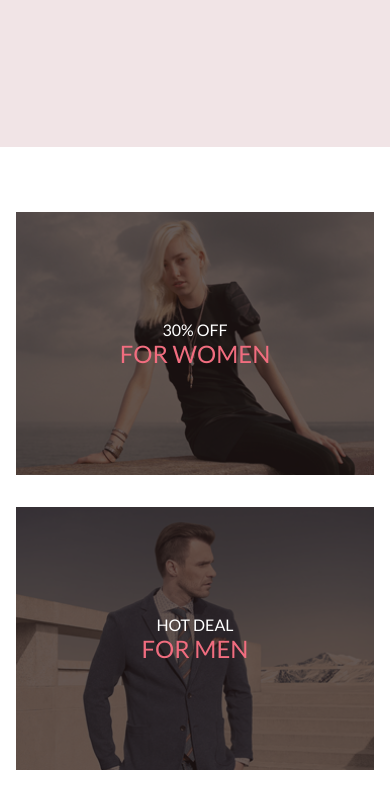
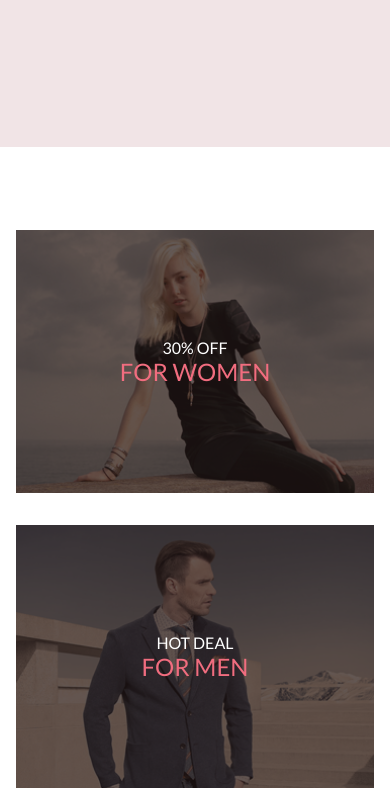
Before and after one commit to AlPoGold/HTML_CSS_Seminars_catalog, a plain HTML site: page index.html in a window 390 px wide. Shown: the part 301-1100 px from the top of the page. Drawn offline with Linux system fonts and the light colour scheme.

Commit message:
padding check

```diff
--- a/style.css
+++ b/style.css
@@ -105,7 +105,7 @@ img {
 .center{
     /* margin-left: 230px;
     margin-right: 230px; */
-    padding:0 calc(50% - 1140px/2);
+    padding:18px 0 19px calc(50% - 1140px/2);
 
 }
 
@@ -606,22 +606,22 @@ img {
 }
 @media (max-width: 1160px){
     .center {
-        padding:0 calc(50% - 1024px/2);
+        padding:18px 0 19px calc(50% - 1024px/2);
     }
     }
 @media (max-width:1024px){
     .center{
-        padding:0 calc(50% - 734px/2);
+        padding:18px 0 19px calc(50% - 734px/2) ;
     }
     }
 @media (max-width:768px){
     .center{
-        padding:0 calc(50% - 360px/2);
+        padding: 18px 0 19px calc(50% - 360px/2);
     }
     }
 @media(max-width: 359px) {
     .center {
-        padding-left: calc(50% - 320px);
+        padding: 18px 0 19px calc(50% - 320px);
     }
 
     }
```
